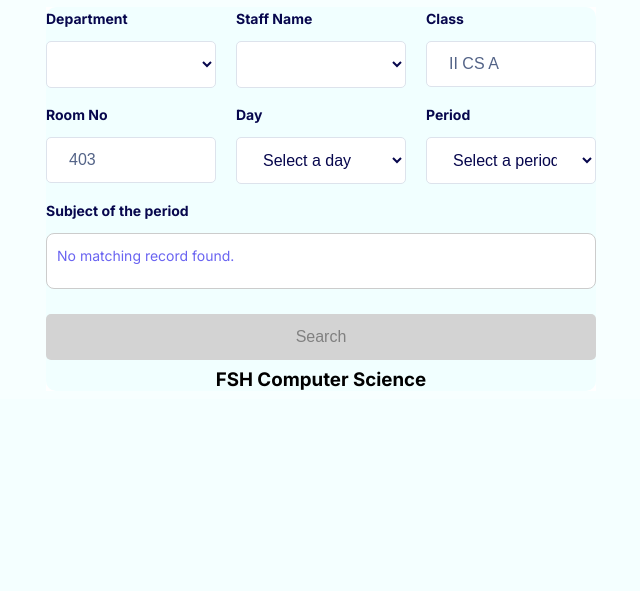
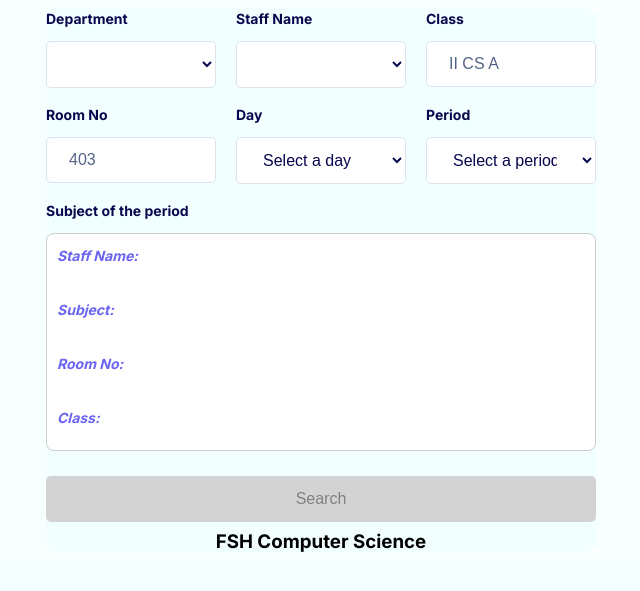
Before and after one commit to abishek-dev-max/TimeTable, a Flask app: template timeTable/templates/pages/searchForm.html in a window 1280 px wide. Shown: the part 113-704 px from the top of the page, without its empty margins (319-959 px from the left). Run offline with Flask 3, Linux system fonts and the light colour scheme; the template is opened without the code that fills it, so the values that code supplies are empty; parts of the project's set-up code (start-up, migrations or seed data) failed here and were passed over.

Commit message:
modified the else in search form

```diff
--- a/timeTable/templates/pages/searchForm.html
+++ b/timeTable/templates/pages/searchForm.html
@@ -14,19 +14,13 @@
     <script src="{{ url_for('static', filename='index.js') }}" defer></script>
   </head>
   <body>
-    <h2
-      style="
-        display: flex;
-        flex-direction: column;
-        align-items: center;
-      "
-    >
+    <h2 style="display: flex; flex-direction: column; align-items: center">
       SRM Class Finder
     </h2>
     <div class="formbold-btn-container">
       <a href="/create" class="formbold-btn1">Create Form</a>
     </div>
-    <div class="formbold-main-wrapper" style="padding:8px;">
+    <div class="formbold-main-wrapper" style="padding: 8px">
       <div class="formbold-form-wrapper">
         <form
           style="background-color: #f1ffff; border-radius: 10px; outline: none"
@@ -142,56 +136,103 @@
               <label
                 for="message"
                 class="formbold-form-label"
-                style="color: #6a64f1;display:flex;padding-right:10px;"
+                style="color: #6a64f1; display: flex; padding-right: 10px"
               >
                 <h4><i>Staff Name:</i></h4>
-                <h3 style="color: #010102;padding-left:10px;">{{ result['Staff Name'] }}</h3>
+                <h3 style="color: #010102; padding-left: 10px">
+                  {{ result['Staff Name'] }}
+                </h3>
               </label>
               <br />
               <label
                 for="message"
                 class="formbold-form-label"
-                style="color: #6a64f1;display:flex;padding-right:10px;"
+                style="color: #6a64f1; display: flex; padding-right: 10px"
               >
                 <h4><i>Subject:</i></h4>
-                <h3 style="color: #010102;padding-left:10px;">{{ result['Subject'] }}</h3>
+                <h3 style="color: #010102; padding-left: 10px">
+                  {{ result['Subject'] }}
+                </h3>
               </label>
               <br />
               <label
                 for="message"
                 class="formbold-form-label"
-                style="color: #6a64f1;display:flex;padding-right:10px;"
+                style="color: #6a64f1; display: flex; padding-right: 10px"
               >
                 <h4><i>Room No:</i></h4>
-                <h3 style="color: #010102;padding-left:10px;">{{ result['Room No'] }}</h3>
+                <h3 style="color: #010102; padding-left: 10px">
+                  {{ result['Room No'] }}
+                </h3>
               </label>
               <br />
               <label
                 for="message"
                 class="formbold-form-label"
-                style="color: #6a64f1;display:flex;padding-right:10px;"
+                style="color: #6a64f1; display: flex; padding-right: 10px"
               >
                 <h4><i>Class:</i></h4>
-                <h3 style="color: #010102;padding-left:10px;">{{ result['Class'] }}</h3>
-</label>
+                <h3 style="color: #010102; padding-left: 10px">
+                  {{ result['Class'] }}
+                </h3>
+              </label>
               {% else %}
               <label
                 for="message"
                 class="formbold-form-label"
-                style="color: #6a64f1;display:flex;padding-right:10px;"
+                style="color: #6a64f1; display: flex; padding-right: 10px"
               >
-                No matching record found.
+                <h4><i>Staff Name:</i></h4>
+                <h3 style="color: #010102; padding-left: 10px">
+                </h3>
               </label>
+              <br />
+              <label
+                for="message"
+                class="formbold-form-label"
+                style="color: #6a64f1; display: flex; padding-right: 10px"
+              >
+                <h4><i>Subject:</i></h4>
+                <h3 style="color: #010102; padding-left: 10px">
+                </h3>
+              </label>
+              <br />
+              <label
+                for="message"
+                class="formbold-form-label"
+                style="color: #6a64f1; display: flex; padding-right: 10px"
+              >
+                <h4><i>Room No:</i></h4>
+                <h3 style="color: #010102; padding-left: 10px">
+                </h3>
+              </label>
+              <br />
+              <label
+                for="message"
+                class="formbold-form-label"
+                style="color: #6a64f1; display: flex; padding-right: 10px"
+              >
+                <h4><i>Class:</i></h4>
+                <h3 style="color: #010102; padding-left: 10px">
+                </h3>
               {% endif %}
             </div>
           </div>
-          <button class="formbold-btn" id="submitBtn" type="submit"  name="submit_button" disabled>Search</button>
+          <button
+            class="formbold-btn"
+            id="submitBtn"
+            type="submit"
+            name="submit_button"
+            disabled
+          >
+            Search
+          </button>
           <h3
             style="
               display: flex;
               align-content: center;
               justify-content: center;
-              padding-top:8px;
+              padding-top: 8px;
             "
           >
             FSH Computer Science
```
